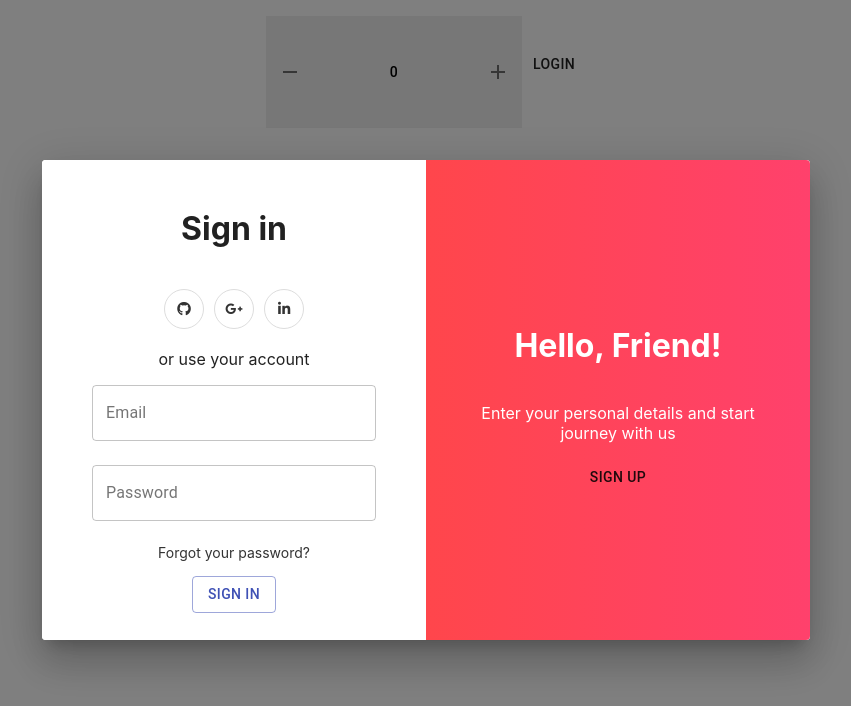
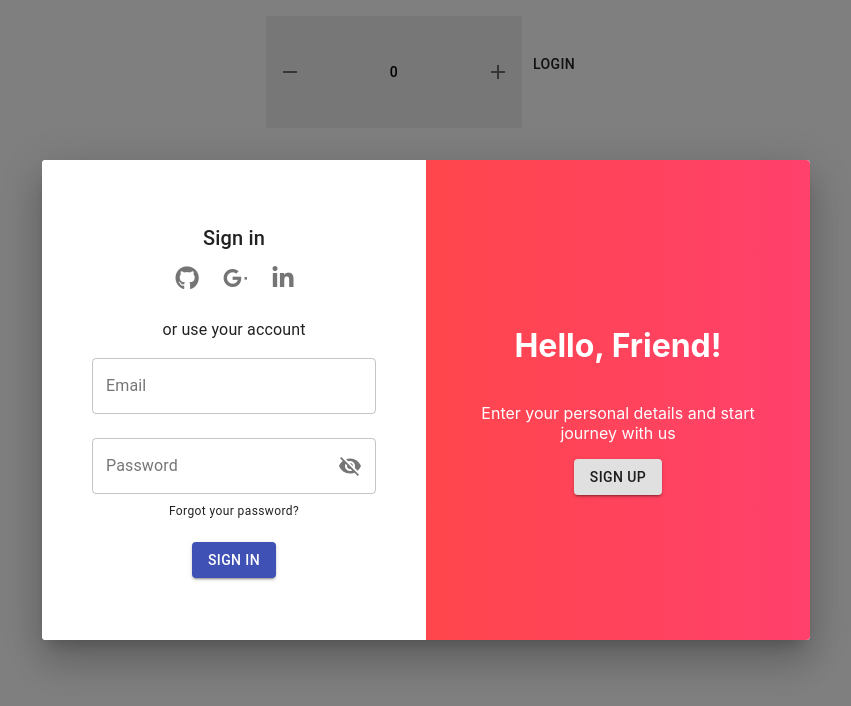
Before and after one commit to sriramr98/react-redux-boilerplate, a React (Create React App) app: page / in a window 1280 px wide. Both pictures are taken after a click on the button "LOGIN". Shown: the top 706 px of the page, without its empty margins (214-1065 px from the left). Built offline with nearby package versions, Linux system fonts and the light colour scheme.

Commit message:
fixed Auth Dialog styles

```diff
--- a/src/components/Common/AuthDialog.jsx
+++ b/src/components/Common/AuthDialog.jsx
@@ -4,7 +4,13 @@ import Dialog from '@material-ui/core/Dialog';
 import DialogContent from '@material-ui/core/DialogContent';
 import Box from '@material-ui/core/Box';
 import Button from '@material-ui/core/Button';
+import Typography from '@material-ui/core/Typography';
 import TextField from '@material-ui/core/TextField';
+import IconButton from '@material-ui/core/IconButton';
+import Icon from '@material-ui/core/Icon';
+import InputAdornment from '@material-ui/core/InputAdornment';
+import Visibility from '@material-ui/icons/Visibility';
+import VisibilityOff from '@material-ui/icons/VisibilityOff';
 import makeStyles from '@material-ui/styles/makeStyles';
 
 import './css/authDialog.css';
@@ -27,22 +33,39 @@ const useStyles = makeStyles({
   signUpButton: {
     margin: '16px 0',
   },
+  forgotPassword: {
+    cursor: 'pointer',
+  },
+  input: {
+    marginBottom: '8px',
+  },
 });
 
 const AuthDialog = ({open, handleClose}) => {
   const styles = useStyles();
+
   const [showRight, setShowRight] = useState(false);
-
+  const [showPassword, setShowPassword] = useState(false);
   const [signUpValues, setSignUpValues] = useState({
     email: '',
     name: '',
     password: '',
   });
-
   const [signInValues, setSignInValues] = useState({
     email: '',
     password: '',
   });
+  const passwordFieldEndAdornment = (
+    <InputAdornment position="end">
+      <IconButton
+        edge="end"
+        aria-label="toggle password visibility"
+        onClick={togglePasswordState}
+      >
+        {showPassword ? <Visibility /> : <VisibilityOff />}
+      </IconButton>
+    </InputAdornment>
+  );
 
   function handleSignUpInputChange(e) {
     setSignUpValues({
@@ -50,17 +73,19 @@ const AuthDialog = ({open, handleClose}) => {
       [e.target.name]: e.target.value,
     });
   }
-
   function handleSignInInputChange(e) {
     setSignInValues({
       ...signInValues,
       [e.target.name]: e.target.value,
     });
   }
-
   function togglePanel() {
     setShowRight(!showRight);
   }
+  function togglePasswordState() {
+    setShowPassword(!showPassword);
+  }
+
   return (
     <Dialog maxWidth="md" open={open} onClose={handleClose}>
       <DialogContent classes={{root: styles.dialogContentRoot}}>
@@ -71,19 +96,25 @@ const AuthDialog = ({open, handleClose}) => {
           >
             <div className="form-container sign-up-container">
               <form className={styles.form} action="#" autoComplete="off">
-                <h1>Create Account</h1>
-                <div className="social-container">
-                  <a href="#" className="social">
-                    <i className="fab fa-github"></i>
-                  </a>
-                  <a href="#" className="social">
-                    <i className="fab fa-google-plus-g"></i>
-                  </a>
-                  <a href="#" className="social">
-                    <i className="fab fa-linkedin-in"></i>
-                  </a>
-                </div>
-                <span>or use your email for registration</span>
+                <Typography variant="h6">Create Account</Typography>
+                <Box
+                  mb={2}
+                  display="flex"
+                  flexDirection="row"
+                  justifyContent="space-around"
+                  width="50%"
+                >
+                  <IconButton>
+                    <Icon className="fab fa-github" />
+                  </IconButton>
+                  <IconButton>
+                    <Icon className="fab fa-google-plus-g" />
+                  </IconButton>
+                  <IconButton>
+                    <Icon className="fab fa-linkedin-in" />
+                  </IconButton>
+                </Box>
+                <Typography>or use your email for registration</Typography>
                 <TextField
                   fullWidth
                   label="Name"
@@ -104,16 +135,22 @@ const AuthDialog = ({open, handleClose}) => {
                 />
                 <TextField
                   fullWidth
+                  name="password"
                   margin="normal"
+                  id="password"
+                  variant="outlined"
+                  type={showPassword ? 'text' : 'password'}
                   label="Password"
                   value={signUpValues.password}
                   onChange={handleSignUpInputChange}
-                  variant="outlined"
+                  InputProps={{
+                    endAdornment: passwordFieldEndAdornment,
+                  }}
                 />
                 <Button
                   type="submit"
                   className={styles.signUpButton}
-                  variant="outlined"
+                  variant="contained"
                   color="primary"
                 >
                   Sign up
@@ -122,19 +159,25 @@ const AuthDialog = ({open, handleClose}) => {
             </div>
             <div className="form-container sign-in-container">
               <form className={styles.form} action="#">
-                <h1>Sign in</h1>
-                <div className="social-container">
-                  <a href="#" className="social">
-                    <i className="fab fa-github"></i>
-                  </a>
-                  <a href="#" className="social">
-                    <i className="fab fa-google-plus-g"></i>
-                  </a>
-                  <a href="#" className="social">
-                    <i className="fab fa-linkedin-in"></i>
-                  </a>
-                </div>
-                <span>or use your account</span>
+                <Typography variant="h6">Sign in</Typography>
+                <Box
+                  mb={2}
+                  display="flex"
+                  flexDirection="row"
+                  justifyContent="space-around"
+                  width="50%"
+                >
+                  <IconButton>
+                    <Icon className="fab fa-github" />
+                  </IconButton>
+                  <IconButton>
+                    <Icon className="fab fa-google-plus-g" />
+                  </IconButton>
+                  <IconButton>
+                    <Icon className="fab fa-linkedin-in" />
+                  </IconButton>
+                </Box>
+                <Typography>or use your account</Typography>
                 <TextField
                   fullWidth
                   label="Email"
@@ -147,17 +190,27 @@ const AuthDialog = ({open, handleClose}) => {
                 />
                 <TextField
                   fullWidth
+                  id="password"
+                  margin="normal"
+                  name="password"
+                  variant="outlined"
+                  type={showPassword ? 'text' : 'password'}
                   label="Password"
-                  name="password"
                   value={signInValues.password}
                   onChange={handleSignInInputChange}
-                  margin="normal"
-                  variant="outlined"
+                  InputProps={{
+                    endAdornment: passwordFieldEndAdornment,
+                  }}
                 />
-                <a href="#" className={styles.forgotPassword}>
+                <Typography
+                  variant="caption"
+                  display="block"
+                  className={styles.forgotPassword}
+                >
                   Forgot your password?
-                </a>
-                <Button variant="outlined" color="primary">
+                </Typography>
+                <br />
+                <Button variant="contained" color="primary">
                   Sign in
                 </Button>
               </form>
@@ -167,7 +220,7 @@ const AuthDialog = ({open, handleClose}) => {
                 <div className="overlay-panel overlay-left">
                   <h1>Welcome Back!</h1>
                   <p>To keep connected with us please login with your personal info</p>
-                  <Button variant="primary" className="ghost" onClick={togglePanel}>
+                  <Button variant="contained" className="ghost" onClick={togglePanel}>
                     Sign In
                   </Button>
                 </div>
@@ -175,7 +228,7 @@ const AuthDialog = ({open, handleClose}) => {
                   <h1>Hello, Friend!</h1>
                   <p>Enter your personal details and start journey with us</p>
                   <Button
-                    variant="primary"
+                    variant="contained"
                     className="ghost"
                     id="signUp"
                     onClick={togglePanel}
--- a/src/components/Common/css/authDialog.css
+++ b/src/components/Common/css/authDialog.css
@@ -145,18 +145,3 @@ input {
 .container.right-panel-active .overlay-right {
   transform: translateX(20%);
 }
-
-.social-container {
-  margin: 20px 0;
-}
-
-.social-container a {
-  border: 1px solid #dddddd;
-  border-radius: 50%;
-  display: inline-flex;
-  justify-content: center;
-  align-items: center;
-  margin: 0 5px;
-  height: 40px;
-  width: 40px;
-}
```
